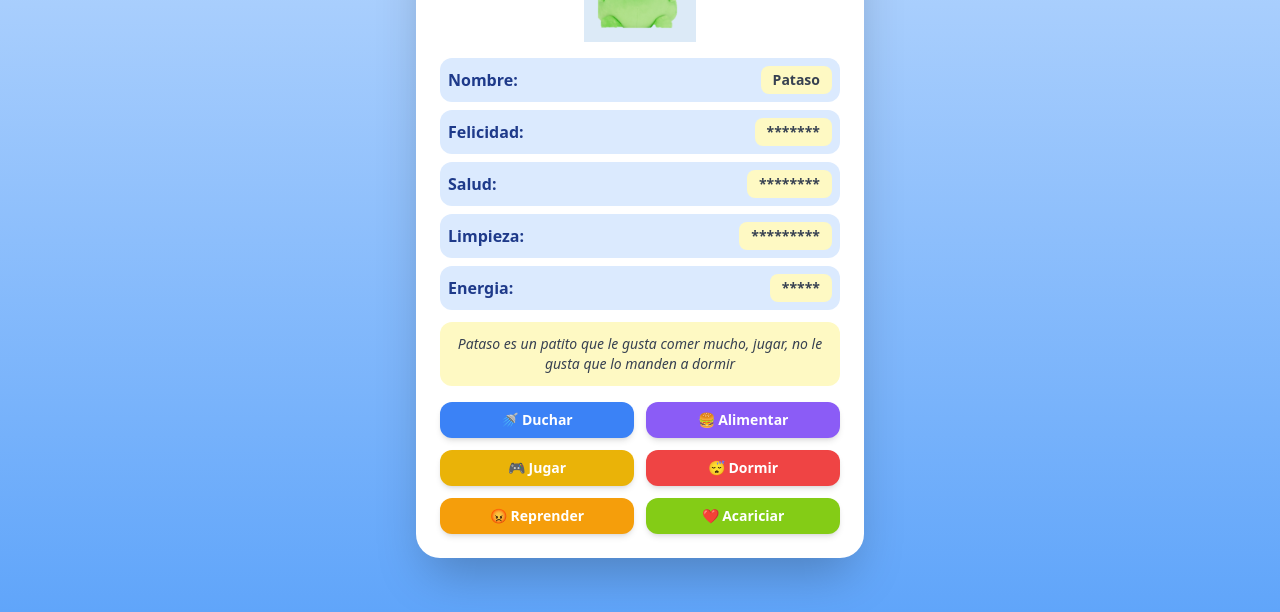
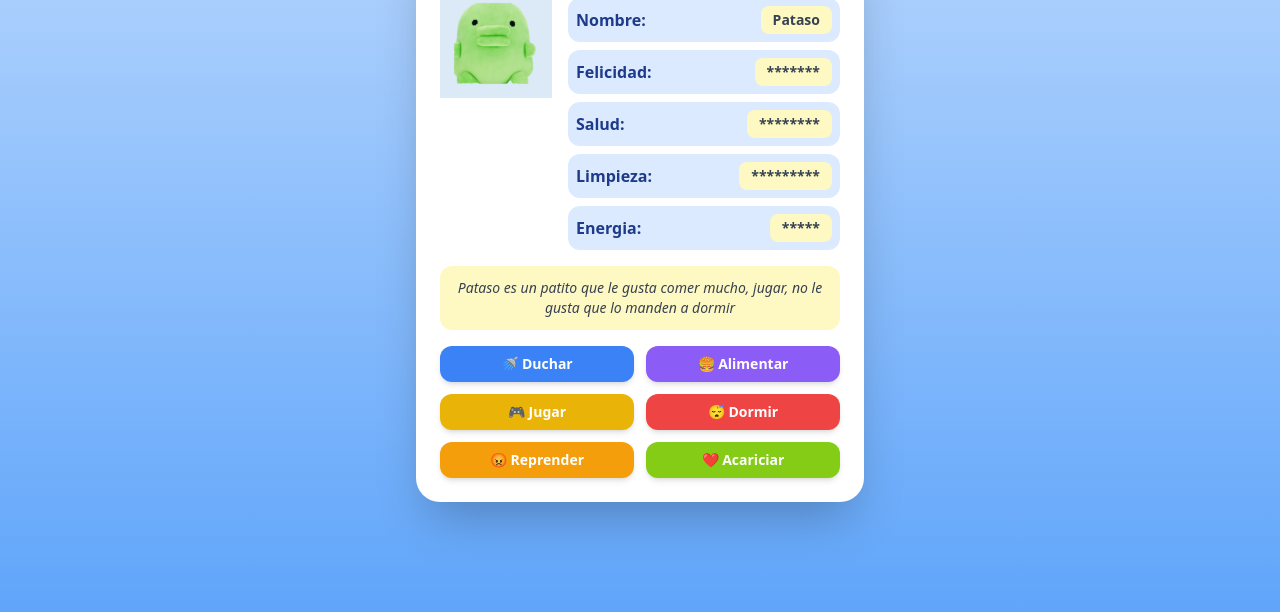
Before and after one commit to MohammedZakhbat/juego_tamagotchi, a website: page index.html in a window 1280 px wide. Shown: the part 188-800 px from the top of the page. Drawn offline with Linux system fonts and the light colour scheme.

Commit message:
update appjs

```diff
--- a/app.js
+++ b/app.js
@@ -34,13 +34,13 @@ function mostrar() {
     const salud = document.getElementById("salud")
     const limpieza = document.getElementById("limpieza")
     const energia = document.getElementById("energia")
+    const personalidad = document.getElementById("personalidad")
 
     felicidad.innerText = "*".repeat(tamagotchi.felicidad)
     salud.innerText = "*".repeat(tamagotchi.salud)
     limpieza.innerText = "*".repeat(tamagotchi.limpieza)
     energia.innerText = "*".repeat(tamagotchi.energia)
 
-    document.getElementById("personalidad").innerText = tamagotchi.personalidad
 
     color(felicidad, tamagotchi.felicidad)
     color(salud, tamagotchi.salud)
@@ -48,7 +48,9 @@ function mostrar() {
     color(energia, tamagotchi.energia)
 
     if (tamagotchi.salud === 0) {
-        alert("Tu Tamagotchi está enfermo 💀")
+        personalidad.innerText= "Tu Tamagotchi está enfermo 💀"
+    } else{
+        personalidad.innerText = tamagotchi.personalidad
     }
 }
 
--- a/index.html
+++ b/index.html
@@ -16,32 +16,40 @@
             🐤 Juego Tamagotchi
         </h1>
 
+        <div class="flex gap-4 items-start mb-4">
+
             <img src="./img/tamagotchi.png" alt="foto_juego"
-            class="w-28 mx-auto mb-4 hover:scale-110 transition duration-300">
+                class="w-28 hover:scale-110 transition duration-300">
 
-        <div class="flex justify-between items-center bg-blue-100 p-2 rounded-xl mb-2">
+            <div class="flex flex-col gap-2 flex-1">
+
+                <div class="flex justify-between items-center bg-blue-100 p-2 rounded-xl">
                     <label class="font-bold text-blue-900">Nombre:</label>
                     <p id="nombre" class="bg-yellow-100 px-3 py-1 rounded-lg text-gray-700 font-bold text-sm"></p>
                 </div>
 
-        <div class="flex justify-between items-center bg-blue-100 p-2 rounded-xl mb-2">
+                <div class="flex justify-between items-center bg-blue-100 p-2 rounded-xl">
                     <label class="font-bold text-blue-900">Felicidad:</label>
                     <p id="felicidad" class="bg-yellow-100 px-3 py-1 rounded-lg text-gray-700 font-bold text-sm"></p>
                 </div>
 
-        <div class="flex justify-between items-center bg-blue-100 p-2 rounded-xl mb-2">
+                <div class="flex justify-between items-center bg-blue-100 p-2 rounded-xl">
                     <label class="font-bold text-blue-900">Salud:</label>
                     <p id="salud" class="bg-yellow-100 px-3 py-1 rounded-lg text-gray-700 font-bold text-sm"></p>
                 </div>
 
-        <div class="flex justify-between items-center bg-blue-100 p-2 rounded-xl mb-2">
+                <div class="flex justify-between items-center bg-blue-100 p-2 rounded-xl">
                     <label class="font-bold text-blue-900">Limpieza:</label>
                     <p id="limpieza" class="bg-yellow-100 px-3 py-1 rounded-lg text-gray-700 font-bold text-sm"></p>
                 </div>
 
-        <div class="flex justify-between items-center bg-blue-100 p-2 rounded-xl mb-2">
+                <div class="flex justify-between items-center bg-blue-100 p-2 rounded-xl">
                     <label class="font-bold text-blue-900">Energia:</label>
                     <p id="energia" class="bg-yellow-100 px-3 py-1 rounded-lg text-gray-700 font-bold text-sm"></p>
+                </div>
+
+            </div>
+
         </div>
 
         <div class="bg-yellow-100 p-3 rounded-xl mt-3">
```
Also changed, not shown: output.css. Lines whose indentation alone changed are shown as unchanged.
